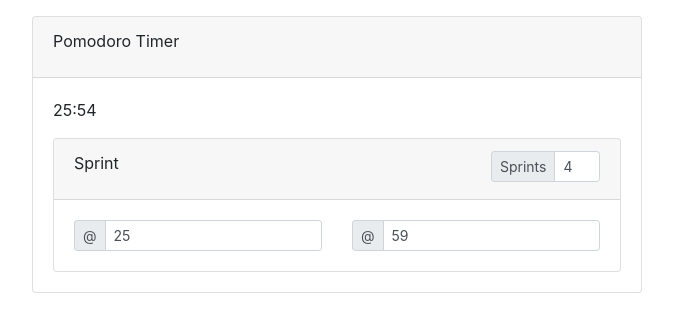
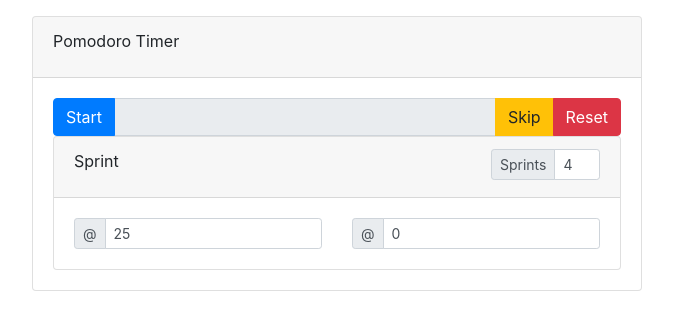
Before and after one commit to mcarpenterjr/task-timer, a React (Create React App) app: page / in a window 1280 px wide. Shown: the top 332 px of the page, without its empty margins (303-976 px from the left). Built offline with nearby package versions, Linux system fonts and the light colour scheme.

Commit message:
REFACTOR: Actually stop and start the timer

```diff
--- a/src/App.js
+++ b/src/App.js
@@ -25,7 +25,7 @@ class App extends React.Component {
       rest: 5,
       time: {
         min: 25,
-        sec: 59
+        sec: 0
       },
     }
   }
@@ -42,7 +42,11 @@ class App extends React.Component {
                 </CardTitle>
               </CardHeader>
               <CardBody>
-                <Time></Time>
+                <Time
+                  minutes={this.state.time.min}
+                  seconds={this.state.time.sec}
+                  sprints={this.state.sprints}
+                ></Time>
                 <Card>
                   <CardHeader>
                     <Row>
@@ -54,7 +58,7 @@ class App extends React.Component {
                       <Col xs="3">
                         <InputGroup size="sm">
                           <InputGroupAddon addonType="prepend">Sprints</InputGroupAddon>
-                          <Input value={this.state.sprints} placeholder="Sprint" />
+                          <Input defaultValue={this.state.sprints} placeholder="Sprint" />
                         </InputGroup>
                       </Col>
                     </Row>
@@ -64,13 +68,13 @@ class App extends React.Component {
                       <Col xs="6">
                         <InputGroup size="sm">
                           <InputGroupAddon addonType="prepend">@</InputGroupAddon>
-                          <Input value={this.state.time.min} placeholder="Minutes" />
+                          <Input defaultValue={this.state.time.min} placeholder="Minutes" />
                         </InputGroup>
                       </Col>
                       <Col xs="6">
                         <InputGroup size="sm">
                           <InputGroupAddon addonType="prepend">@</InputGroupAddon>
-                          <Input value={this.state.time.sec} placeholder="Seconds" />
+                          <Input defaultValue={this.state.time.sec} placeholder="Seconds" />
                         </InputGroup>
                       </Col>
                     </Row>
@@ -91,51 +95,105 @@ class Time extends React.Component {
 
     this.state = {
       time: {
-        min: 25,
-        sec: 59
+        min: props.minutes,
+        sec: props.seconds,
+        total: null
+      },
+      activateButton: {
+        text: 'Start'
+      },
+      activeTimer: {
+        active: false,
+        min: props.minutes,
+        sec: props.seconds,
+        total: null
       }
     }
+    this.toggleTimer = this.toggleTimer.bind(this);
   }
 
   componentDidMount() {
-    this.countDown = setInterval(() => {
-      this.tick();
-    }, 1000);
+
   }
 
   componentWillMount() {
-    clearInterval(this.countDown);
+
   }
 
   tick() {
-    let sec = this.state.time.sec,
-      min = this.state.time.min;
-    if (!min) {
-      min = this.props.sprint - 1;
-    } else {
-
+    let sec = this.state.activeTimer.sec,
+      min = this.state.activeTimer.min;
+    if (sec !== 0) {
       sec = --sec;
-      if (!sec) {
-        sec = 59;
-        min = --min;
-        if (min < 0) {
-          clearInterval(this.countDown);
-        }
+    }
+    if (!sec) {
+      sec = 59;
+      min = --min;
+      if (min <= 0) {
+        clearInterval(this.countDown);
+        this.countDown = false;
       }
-
     }
-
     this.setState({
-      time: {
+      activeTimer: {
         min: min,
-        sec: sec
+        sec: sec,
+        total: `${min}:${sec}`
       },
     });
   }
 
+  toggleTimer() {
+    // console.log(this.state);
+    if (this.countDown) {
+      this.setState({
+        activateButton: {
+          text: 'Resume'
+        }
+      });
+      clearInterval(this.countDown);
+      this.countDown = false;
+    } else {
+      this.setState({
+        activateButton: {
+          text: 'Pause'
+        }
+      });
+      this.countDown = setInterval(() => {
+        this.tick();
+      }, 1000);
+    }
+  }
+
+  resetTimer() {
+    console.log(this.state);
+    if (this.state.timerActive) {
+      this.setState({
+        activateButton: {
+          text: 'Start'
+        },
+        timerActive: false
+      });
+    }
+  }
+
   render() {
     return (
-      <p>{this.state.time.min}:{this.state.time.sec}</p>
+      <div>
+        <InputGroup>
+          <InputGroupAddon addonType="prepend">
+            <Button
+              color="primary"
+              onClick={this.toggleTimer}
+            >{this.state.activateButton.text}</Button>
+          </InputGroupAddon>
+          <Input defaultValue={this.state.activeTimer.total} readOnly={true} />
+          <InputGroupAddon addonType="append">
+            <Button color="warning">Skip</Button>
+            <Button color="danger">Reset</Button>
+          </InputGroupAddon>
+        </InputGroup>
+      </div>
     );
   }
 }
```
